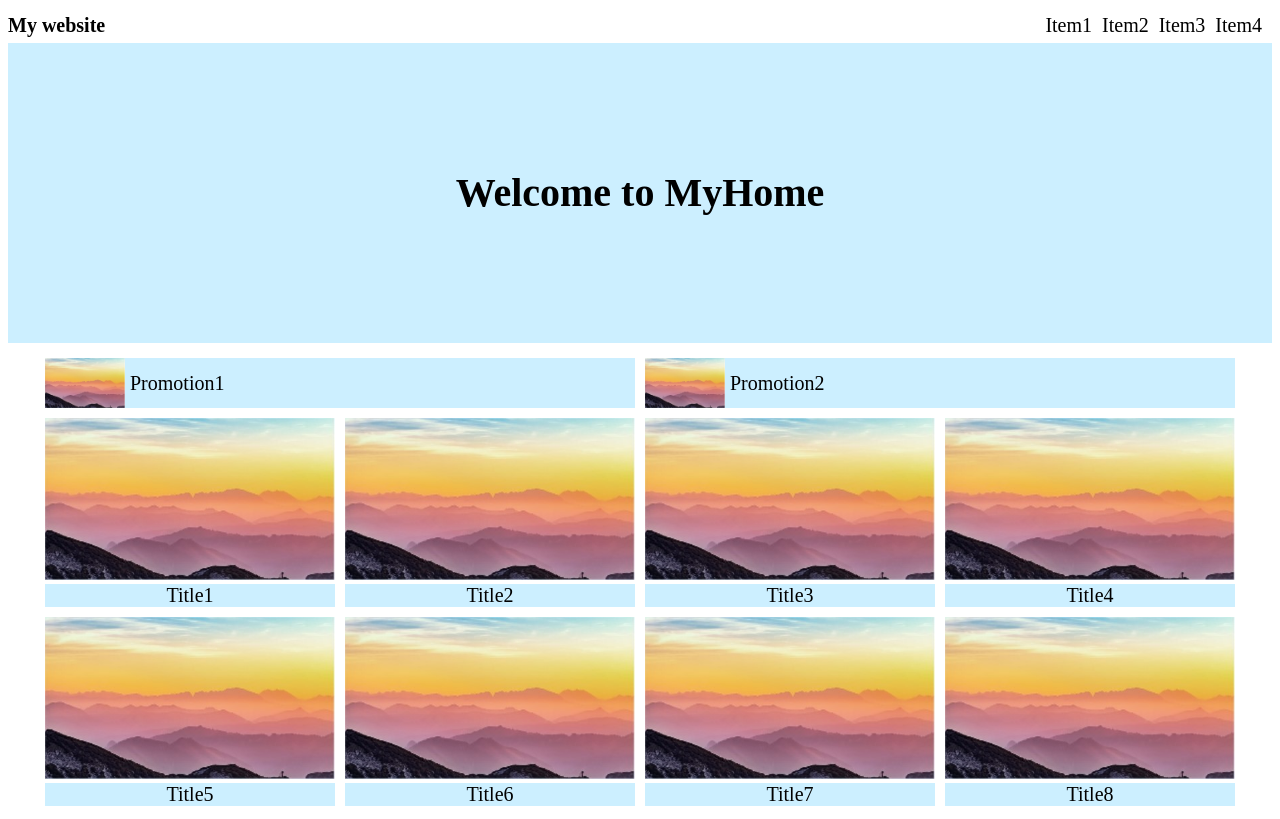
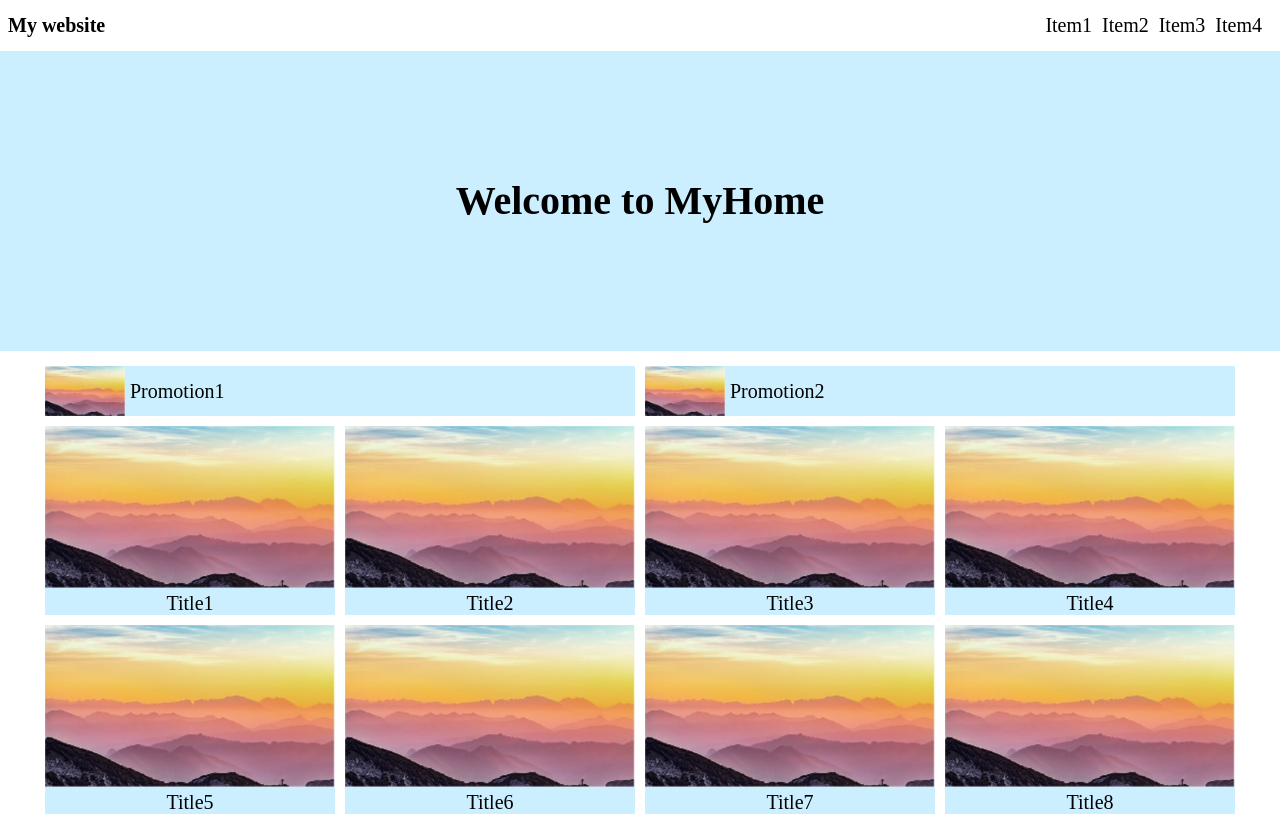
Before and after one commit to joylearncode/joylearncode.github.io, a plain HTML site: page Task_1_Final.html in a window 1280 px wide. Drawn offline with Linux system fonts and the light colour scheme.

Commit message:
third commit

```diff
--- a/Style_Final.css
+++ b/Style_Final.css
@@ -8,10 +8,14 @@
     flex-wrap: wrap;
 }
 
+body{
+margin: 0%;
+}
 
 .nav_bar {
     display: flex;
     height: 35px;
+    margin: 8px;
 }
 
 .nav_title {
@@ -124,7 +128,9 @@ main {
 .photo_body {
     flex: none;
     width: 25%;
-    padding: 5px;
+    background-color: #CCEFFF;
+    border: 5px solid white;
+
 }
 
 .photo {
@@ -134,7 +140,6 @@ main {
 
 .phtot_text {
     padding: 0px 5px;
-    background-color: azure;
 }
 
 .photo_title {
```
